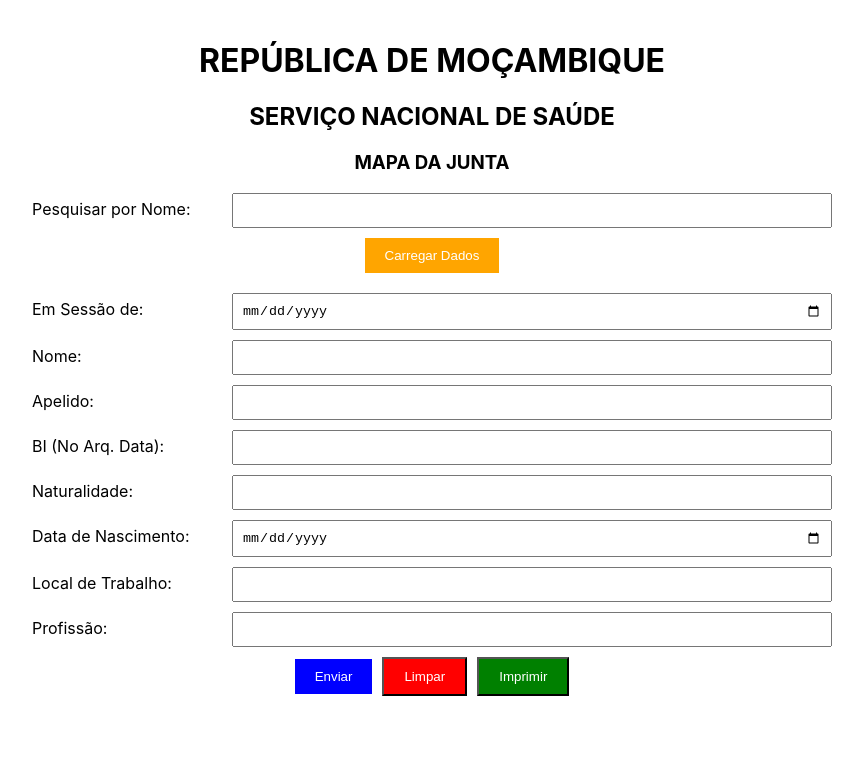
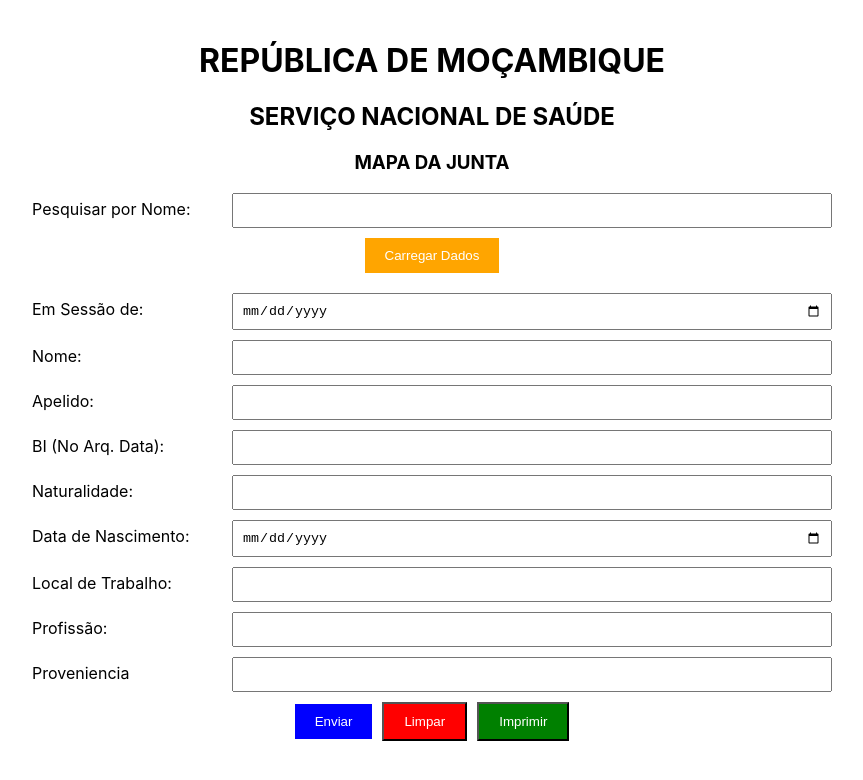
Before and after one commit to clesioromao/projecto_react, a React (Create React App) app: page / in a window 1280 px wide. Shown: the top 780 px of the page, without its empty margins (208-1071 px from the left). Built offline with nearby package versions, Linux system fonts and the light colour scheme.

Commit message:
adicao do valor da proveniencia no Mapa

```diff
--- a/src/App.js
+++ b/src/App.js
@@ -15,19 +15,21 @@ function App() {
     dataNascimento: "",
     localTrabalho: "",
     profissao: "",
+    proveniencia: "",
     lesao: "",
     funcoesAlteradas: "",
     antiguidadeLesao: "",
     contraiuServico: "",
     sessaoData: "",
     opiniaoJunta: "",
+
   });
 
   // Função para buscar dados da API com autenticação e filtragem por nome
   const fetchData = async () => {
     try {
       const response = await axios.get(
-        "https://sisma.misau.gov.mz/sisma/api/trackedEntityInstances.json?program=zotyuVPrmLh&totalPages=true&ou=LJX5GuypkKy",
+        "https://sisma.misau.gov.mz/sisma/api/trackedEntityInstances.json?program=zotyuVPrmLh&totalPages=true&ou=LJX5GuypkKy&fields=*",
         {
           auth: {
             username: "cromao", // seu username
@@ -44,6 +46,13 @@ function App() {
       );
 
       if (filteredData) {
+
+// Extrair a proveniência fora do setFormData
+const proveniencia = filteredData.enrollments
+.flatMap(enrollment => enrollment.events) // Extrai todos os eventos
+.flatMap(event => event.dataValues) // Extrai todos os dataValues
+.find(dataValue => dataValue.dataElement === 'vNhE2Iq4ocJ')?.value || ""; // Busca o valor de proveniência
+
         // Preencher o formulário com os dados filtrados
         setFormData({
           nome: filteredData.attributes.find(attr => attr.attribute === 'SxaYBd9dxCI')?.value || "",
@@ -53,6 +62,9 @@ function App() {
           dataNascimento: filteredData.attributes.find(attr => attr.attribute === 'LsEh6golj56')?.value || "",
           localTrabalho: filteredData.attributes.find(attr => attr.attribute === 'f2bttuYO8Nk')?.value || "",
           profissao: filteredData.attributes.find(attr => attr.attribute === 'u5rnWY3v0hX')?.value || "",
+          //proveniencia: filteredData.dataValues.find(data => data.dataElement === 'vNhE2Iq4ocJ')?.value || "",
+          //proveniencia: filteredData.attributes.find(attr => attr.attribute === 'u5rnWY3v0hX')?.value || "",
+          proveniencia: proveniencia, // Adiciona o valor de proveniência
           lesao: "",
           funcoesAlteradas: "",
           antiguidadeLesao: "",
@@ -86,6 +98,7 @@ function App() {
 
   const handleClear = () => {
     setFormData({
+      proveniencia: "",
       nome: "",
       apelido: "",
       bi: "",
@@ -93,6 +106,7 @@ function App() {
       dataNascimento: "",
       localTrabalho: "",
       profissao: "",
+      proveniencia: "",
       lesao: "",
       funcoesAlteradas: "",
       antiguidadeLesao: "",
@@ -241,7 +255,7 @@ function App() {
     doc.text("|", 30, 282);
     doc.text("|", 30, 285);
 
-    doc.text(`Entidade que envia: `, 33, 52);
+    doc.text(`Proveniencia: ${formData.proveniencia}`, 33, 52);
     doc.text("___________________________________________________________________________________", 30.5, 55);
 
     // doc.setFontSize(12);
@@ -475,6 +489,18 @@ function App() {
         </div>
 
         <div>
+          <label style={{ width: "200px", display: "inline-block", textAlign: "left" }}>Proveniencia</label>
+          <input
+            type="text"
+            name="entidade_que_envia"
+            value={formData.proveniencia}
+            onChange={handleChange}
+            style={{ width: "calc(100% - 220px)", padding: "8px", textAlign: "left" }}
+          />
+        </div>
+
+
+        <div>
           <button
             type="submit"
             style={{
```
Also changed, not shown: 1 other file (tests, documents, lock files or other folders).
